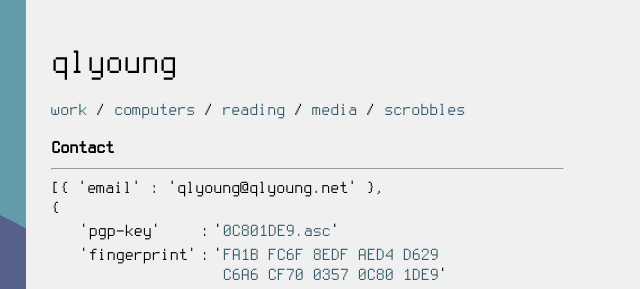
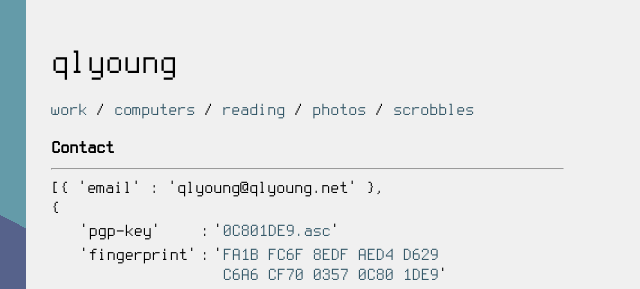
Before and after one commit to qlyoung/qlyoung.github.io, a Jekyll site: the page built from index.html, in a window 1280 px wide. Shown: the top 289 px of the page, without its empty margins (0-640 px from the left). Built offline with Jekyll 4.4.1, drawn with Linux system fonts in a browser that asks for light colours.

Commit message:
Update link to photos

```diff
--- a/index.html
+++ b/index.html
@@ -9,7 +9,7 @@ title: qlyoung
 <a href="work.html">work</a> /
 <a href="computers.html">computers</a> /
 <a href="reading.html">reading</a> /
-<a href="https://media.qlyoung.net/">media</a> /
+<a href="https://photos.qlyoung.net/">photos</a> /
 <a href="https://maloja.qlyoung.net/">scrobbles</a>
 </p>
 
```
